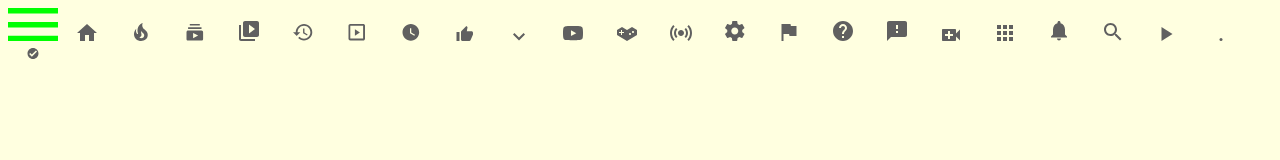
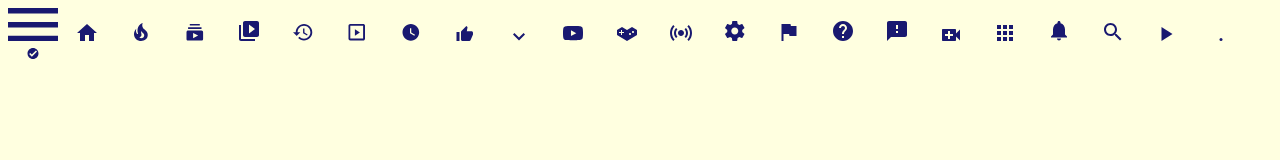
Before and after one commit to julacha/youtube, a plain HTML site: page index.html in a window 1280 px wide. Drawn offline with Linux system fonts and the light colour scheme.

Commit message:
added color

```diff
--- a/index.html
+++ b/index.html
@@ -10,74 +10,74 @@
   <svg viewBox="0 0 18 12"  xmlns="http://www.w3.org/2000/svg">
     <path d="M0 12H18V10H0V12ZM0 7H18V5H0V7ZM0 0V2H18V0H0Z" fill="inherit"/>
     </svg>
-  <svg width="20" height="17" viewBox="0 0 20 17" fill="none" xmlns="http://www.w3.org/2000/svg">
-    <path d="M8 17V11H12V17H17V9H20L10 0L0 9H3V17" fill="#606060" />
+  <svg width="20" height="17" viewBox="0 0 20 17" xmlns="http://www.w3.org/2000/svg">
+    <path d="M8 17V11H12V17H17V9H20L10 0L0 9H3V17" fill="inherit" />
     </svg>
-  <svg width="14" height="18" viewBox="0 0 14 18" fill="none" xmlns="http://www.w3.org/2000/svg">
-    <path d="M12.421 8.2C12.191 7.9 11.921 7.64 11.661 7.38C11.011 6.78 10.261 6.35 9.63096 5.72C8.17096 4.26 7.85096 1.85 8.78096 0C7.88096 0.23 7.03096 0.75 6.33096 1.32C3.79096 3.4 2.79096 7.07 3.99096 10.22C4.03096 10.32 4.07096 10.42 4.07096 10.55C4.07096 10.77 3.92096 10.97 3.72096 11.05C3.50096 11.15 3.26096 11.09 3.08096 10.93C3.02096 10.88 2.98096 10.83 2.93096 10.76C1.83096 9.33 1.65096 7.28 2.40096 5.64C0.760959 7 -0.109041 9.3 0.0109586 11.47C0.0509586 11.97 0.110959 12.47 0.280959 12.97C0.420959 13.57 0.680959 14.17 1.00096 14.7C2.04096 16.43 3.87096 17.67 5.84096 17.92C7.94096 18.19 10.191 17.8 11.801 16.32C13.601 14.66 14.251 12.02 13.301 9.72L13.171 9.46C12.971 9.01 12.701 8.59 12.391 8.21L12.421 8.2ZM9.32096 14.5C9.04096 14.74 8.59096 15 8.24096 15.1C7.14096 15.48 6.04096 14.94 5.36096 14.28C6.56096 14 7.26096 13.12 7.46096 12.23C7.63096 11.43 7.32096 10.77 7.19096 10C7.07096 9.26 7.09096 8.63 7.39096 7.94C7.54096 8.32 7.74096 8.7 7.97096 9C8.73096 10 9.92096 10.44 10.171 11.8C10.211 11.94 10.231 12.08 10.231 12.23C10.261 13.05 9.91096 13.95 9.31096 14.49L9.32096 14.5Z" fill="#606060"/>
+  <svg width="14" height="18" viewBox="0 0 14 18" xmlns="http://www.w3.org/2000/svg">
+    <path d="M12.421 8.2C12.191 7.9 11.921 7.64 11.661 7.38C11.011 6.78 10.261 6.35 9.63096 5.72C8.17096 4.26 7.85096 1.85 8.78096 0C7.88096 0.23 7.03096 0.75 6.33096 1.32C3.79096 3.4 2.79096 7.07 3.99096 10.22C4.03096 10.32 4.07096 10.42 4.07096 10.55C4.07096 10.77 3.92096 10.97 3.72096 11.05C3.50096 11.15 3.26096 11.09 3.08096 10.93C3.02096 10.88 2.98096 10.83 2.93096 10.76C1.83096 9.33 1.65096 7.28 2.40096 5.64C0.760959 7 -0.109041 9.3 0.0109586 11.47C0.0509586 11.97 0.110959 12.47 0.280959 12.97C0.420959 13.57 0.680959 14.17 1.00096 14.7C2.04096 16.43 3.87096 17.67 5.84096 17.92C7.94096 18.19 10.191 17.8 11.801 16.32C13.601 14.66 14.251 12.02 13.301 9.72L13.171 9.46C12.971 9.01 12.701 8.59 12.391 8.21L12.421 8.2ZM9.32096 14.5C9.04096 14.74 8.59096 15 8.24096 15.1C7.14096 15.48 6.04096 14.94 5.36096 14.28C6.56096 14 7.26096 13.12 7.46096 12.23C7.63096 11.43 7.32096 10.77 7.19096 10C7.07096 9.26 7.09096 8.63 7.39096 7.94C7.54096 8.32 7.74096 8.7 7.97096 9C8.73096 10 9.92096 10.44 10.171 11.8C10.211 11.94 10.231 12.08 10.231 12.23C10.261 13.05 9.91096 13.95 9.31096 14.49L9.32096 14.5Z" fill="inherit"/>
     </svg>
-  <svg width="17" height="17" viewBox="0 0 17 17" fill="none" xmlns="http://www.w3.org/2000/svg">
-    <path d="M15 5H1.6V3.3H15V5ZM13.3 0H3.3V1.6H13.3V0ZM16.6 8.3V15C16.6 16 15.9 16.6 15 16.6H1.6C0.6 16.6 0 15.9 0 15V8.3C0 7.3 0.7 6.6 1.6 6.6H15C16 6.6 16.6 7.4 16.6 8.3ZM11.6 11.6L6.6 8.9V14.3L11.6 11.6Z" fill="#606060"/>
+  <svg width="17" height="17" viewBox="0 0 17 17" xmlns="http://www.w3.org/2000/svg">
+    <path d="M15 5H1.6V3.3H15V5ZM13.3 0H3.3V1.6H13.3V0ZM16.6 8.3V15C16.6 16 15.9 16.6 15 16.6H1.6C0.6 16.6 0 15.9 0 15V8.3C0 7.3 0.7 6.6 1.6 6.6H15C16 6.6 16.6 7.4 16.6 8.3ZM11.6 11.6L6.6 8.9V14.3L11.6 11.6Z" fill="inherit"/>
     </svg>
-  <svg width="20" height="20" viewBox="0 0 20 20" fill="none" xmlns="http://www.w3.org/2000/svg">
-    <path d="M2 4H0V18C0 19.1 0.9 20 2 20H16V18H2V4ZM18 0H6C4.9 0 4 0.9 4 2V14C4 15.1 4.9 16 6 16H18C19.1 16 20 15.1 20 14V2C20 0.9 19.1 0 18 0ZM10 12.5V3.5L16 8L10 12.5Z" fill="#606060"/>
+  <svg width="20" height="20" viewBox="0 0 20 20" xmlns="http://www.w3.org/2000/svg">
+    <path d="M2 4H0V18C0 19.1 0.9 20 2 20H16V18H2V4ZM18 0H6C4.9 0 4 0.9 4 2V14C4 15.1 4.9 16 6 16H18C19.1 16 20 15.1 20 14V2C20 0.9 19.1 0 18 0ZM10 12.5V3.5L16 8L10 12.5Z" fill="inherit"/>
     </svg>
-  <svg width="20" height="17" viewBox="0 0 20 17" fill="none" xmlns="http://www.w3.org/2000/svg">
-    <path d="M10.98 0C6.43 0 2.75 3.7 2.75 8.25H0L3.57 11.82L3.61 11.95L7.31 8.25H4.58C4.58 4.71 7.45 1.83 11 1.83C14.54 1.83 17.4 4.71 17.4 8.25C17.4 11.79 14.54 14.67 11 14.67C9.22 14.67 7.62 13.94 6.46 12.77L5.16 14.07C6.66 15.57 8.71 16.5 10.99 16.5C15.57 16.5 19.27 12.8 19.27 8.25C19.27 3.69 15.57 0 11.01 0H10.98ZM10.08 4.58V9.18L14 11.48L14.66 10.38L11.46 8.48V4.58H10.08Z" fill="#606060"/>
+  <svg width="20" height="17" viewBox="0 0 20 17" xmlns="http://www.w3.org/2000/svg">
+    <path d="M10.98 0C6.43 0 2.75 3.7 2.75 8.25H0L3.57 11.82L3.61 11.95L7.31 8.25H4.58C4.58 4.71 7.45 1.83 11 1.83C14.54 1.83 17.4 4.71 17.4 8.25C17.4 11.79 14.54 14.67 11 14.67C9.22 14.67 7.62 13.94 6.46 12.77L5.16 14.07C6.66 15.57 8.71 16.5 10.99 16.5C15.57 16.5 19.27 12.8 19.27 8.25C19.27 3.69 15.57 0 11.01 0H10.98ZM10.08 4.58V9.18L14 11.48L14.66 10.38L11.46 8.48V4.58H10.08Z" fill="inherit"/>
     </svg>
-  <svg width="17" height="17" viewBox="0 0 17 17" fill="none" xmlns="http://www.w3.org/2000/svg">
-    <path fill-rule="evenodd" clip-rule="evenodd" d="M14.6028 14.6028V1.80278H1.80278V14.6028H14.6028ZM1.80278 0.00278302H14.6028C14.8474 -0.0108303 15.0923 0.0256523 15.3224 0.109996C15.5524 0.194339 15.7628 0.324766 15.9407 0.493288C16.1186 0.66181 16.2602 0.864876 16.3569 1.09005C16.4535 1.31522 16.5032 1.55775 16.5028 1.80278V14.6028C16.5173 14.8561 16.4781 15.1096 16.3877 15.3467C16.2974 15.5838 16.1579 15.7991 15.9785 15.9785C15.7991 16.1579 15.5838 16.2974 15.3467 16.3877C15.1096 16.4781 14.8561 16.5173 14.6028 16.5028H1.80278C1.55775 16.5032 1.31522 16.4535 1.09005 16.3569C0.864876 16.2602 0.661809 16.1186 0.493287 15.9407C0.324766 15.7628 0.194338 15.5524 0.109995 15.3224C0.0256516 15.0923 -0.0108311 14.8474 0.00278228 14.6028V1.80278C0.00278228 1.32539 0.192424 0.867556 0.52999 0.529991C0.867555 0.192425 1.32539 0.00278302 1.80278 0.00278302ZM6.40283 11.7028V5.30276L11.4028 8.50276L6.40283 11.7028Z" fill="#606060"/>
+  <svg width="17" height="17" viewBox="0 0 17 17" xmlns="http://www.w3.org/2000/svg">
+    <path fill-rule="evenodd" clip-rule="evenodd" d="M14.6028 14.6028V1.80278H1.80278V14.6028H14.6028ZM1.80278 0.00278302H14.6028C14.8474 -0.0108303 15.0923 0.0256523 15.3224 0.109996C15.5524 0.194339 15.7628 0.324766 15.9407 0.493288C16.1186 0.66181 16.2602 0.864876 16.3569 1.09005C16.4535 1.31522 16.5032 1.55775 16.5028 1.80278V14.6028C16.5173 14.8561 16.4781 15.1096 16.3877 15.3467C16.2974 15.5838 16.1579 15.7991 15.9785 15.9785C15.7991 16.1579 15.5838 16.2974 15.3467 16.3877C15.1096 16.4781 14.8561 16.5173 14.6028 16.5028H1.80278C1.55775 16.5032 1.31522 16.4535 1.09005 16.3569C0.864876 16.2602 0.661809 16.1186 0.493287 15.9407C0.324766 15.7628 0.194338 15.5524 0.109995 15.3224C0.0256516 15.0923 -0.0108311 14.8474 0.00278228 14.6028V1.80278C0.00278228 1.32539 0.192424 0.867556 0.52999 0.529991C0.867555 0.192425 1.32539 0.00278302 1.80278 0.00278302ZM6.40283 11.7028V5.30276L11.4028 8.50276L6.40283 11.7028Z" fill="inherit"/>
     </svg>
-  <svg width="17" height="17" viewBox="0 0 17 17" fill="none" xmlns="http://www.w3.org/2000/svg">
-    <path d="M8.33 0C3.75 0 0 3.75 0 8.33C0 12.91 3.75 16.66 8.33 16.66C12.91 16.66 16.66 12.91 16.66 8.33C16.66 3.75 12.91 0 8.33 0ZM11.83 11.83L7.5 9.16V4.16H8.75V8.5L12.5 10.75L11.83 11.83Z" fill="#606060"/>
+  <svg width="17" height="17" viewBox="0 0 17 17" xmlns="http://www.w3.org/2000/svg">
+    <path d="M8.33 0C3.75 0 0 3.75 0 8.33C0 12.91 3.75 16.66 8.33 16.66C12.91 16.66 16.66 12.91 16.66 8.33C16.66 3.75 12.91 0 8.33 0ZM11.83 11.83L7.5 9.16V4.16H8.75V8.5L12.5 10.75L11.83 11.83Z" fill="inherit"/>
     </svg>
-  <svg width="17" height="15" viewBox="0 0 17 15" fill="none" xmlns="http://www.w3.org/2000/svg">
-    <path d="M0 15H3V6H0V15ZM16.5 6.75C16.5 5.92 15.82 5.25 15 5.25H10.27L10.97 1.82L11 1.58C11 1.28 10.87 0.98 10.67 0.78L9.87 0L4.95 4.95C4.65 5.21 4.5 5.59 4.5 6V13.5C4.5 14.32 5.17 15 6 15H12.75C13.37 15 13.9 14.62 14.13 14.1L16.4 8.8C16.46 8.62 16.5 8.44 16.5 8.25V6.75Z" fill="#606060"/>
+  <svg width="17" height="15" viewBox="0 0 17 15" xmlns="http://www.w3.org/2000/svg">
+    <path d="M0 15H3V6H0V15ZM16.5 6.75C16.5 5.92 15.82 5.25 15 5.25H10.27L10.97 1.82L11 1.58C11 1.28 10.87 0.98 10.67 0.78L9.87 0L4.95 4.95C4.65 5.21 4.5 5.59 4.5 6V13.5C4.5 14.32 5.17 15 6 15H12.75C13.37 15 13.9 14.62 14.13 14.1L16.4 8.8C16.46 8.62 16.5 8.44 16.5 8.25V6.75Z" fill="inherit"/>
     </svg>
-  <svg width="12" height="8" viewBox="0 0 12 8" fill="none" xmlns="http://www.w3.org/2000/svg">
-    <path d="M10.59 0L6 4.58L1.41 0L0 1.41L6 7.41L12 1.41L10.59 0Z" fill="#606060"/>
+  <svg width="12" height="8" viewBox="0 0 12 8" xmlns="http://www.w3.org/2000/svg">
+    <path d="M10.59 0L6 4.58L1.41 0L0 1.41L6 7.41L12 1.41L10.59 0Z" fill="inherit"/>
     </svg>
-  <svg width="20" height="15" viewBox="0 0 20 15" fill="none" xmlns="http://www.w3.org/2000/svg">
-    <path d="M19.78 3.00056C19.78 3.00056 19.58 1.63056 18.98 1.03056C18.23 0.230556 17.38 0.230555 16.98 0.180555C14.2 -0.0194446 10 0.000555568 10 0.000555568C10 0.000555568 5.82 -0.0194446 3.03 0.180555C2.63 0.230555 1.79 0.230556 1.03 1.03056C0.43 1.63056 0.23 3.00056 0.23 3.00056C0.23 3.00056 0.03 4.63056 0 6.23056V7.93056C0.03 9.53056 0.23 11.1306 0.23 11.1306C0.23 11.1306 0.43 12.5306 1.03 13.1306C1.79 13.9306 2.78 13.8906 3.23 13.9806C4.8 14.1306 9.83 14.1606 10 14.1606C10 14.1606 14.2 14.1606 17 13.9606C17.38 13.9206 18.23 13.9206 19 13.1206C19.6 12.5206 19.8 11.1406 19.8 11.1406C19.8 11.1406 20 9.54056 20 7.92056V6.22056C19.98 4.62056 19.78 3.00056 19.78 3.00056ZM7.98 10.0006V4.16056L13.33 7.19056L7.97 10.0006H7.98Z" fill="#606060"/>
+  <svg width="20" height="15" viewBox="0 0 20 15" xmlns="http://www.w3.org/2000/svg">
+    <path d="M19.78 3.00056C19.78 3.00056 19.58 1.63056 18.98 1.03056C18.23 0.230556 17.38 0.230555 16.98 0.180555C14.2 -0.0194446 10 0.000555568 10 0.000555568C10 0.000555568 5.82 -0.0194446 3.03 0.180555C2.63 0.230555 1.79 0.230556 1.03 1.03056C0.43 1.63056 0.23 3.00056 0.23 3.00056C0.23 3.00056 0.03 4.63056 0 6.23056V7.93056C0.03 9.53056 0.23 11.1306 0.23 11.1306C0.23 11.1306 0.43 12.5306 1.03 13.1306C1.79 13.9306 2.78 13.8906 3.23 13.9806C4.8 14.1306 9.83 14.1606 10 14.1606C10 14.1606 14.2 14.1606 17 13.9606C17.38 13.9206 18.23 13.9206 19 13.1206C19.6 12.5206 19.8 11.1406 19.8 11.1406C19.8 11.1406 20 9.54056 20 7.92056V6.22056C19.98 4.62056 19.78 3.00056 19.78 3.00056ZM7.98 10.0006V4.16056L13.33 7.19056L7.97 10.0006H7.98Z" fill="inherit"/>
     </svg>
-  <svg width="20" height="14" viewBox="0 0 20 14" fill="none" xmlns="http://www.w3.org/2000/svg">
-    <path fill-rule="evenodd" clip-rule="evenodd" d="M20 8V3L15 0L10 3L5 0L0 3V8L10 14L20 8ZM7 6H5V8H4V6H2V5H4V3H5V5H7V6ZM13 8C12.45 8 12 7.55 12 7C12 6.45 12.45 6 13 6C13.55 6 14 6.45 14 7C14 7.55 13.55 8 13 8ZM16 6C15.45 6 15 5.55 15 5C15 4.45 15.45 4 16 4C16.55 4 17 4.45 17 5C17 5.55 16.55 6 16 6Z" fill="#606060"/>
+  <svg width="20" height="14" viewBox="0 0 20 14" xmlns="http://www.w3.org/2000/svg">
+    <path fill-rule="evenodd" clip-rule="evenodd" d="M20 8V3L15 0L10 3L5 0L0 3V8L10 14L20 8ZM7 6H5V8H4V6H2V5H4V3H5V5H7V6ZM13 8C12.45 8 12 7.55 12 7C12 6.45 12.45 6 13 6C13.55 6 14 6.45 14 7C14 7.55 13.55 8 13 8ZM16 6C15.45 6 15 5.55 15 5C15 4.45 15.45 4 16 4C16.55 4 17 4.45 17 5C17 5.55 16.55 6 16 6Z" fill="inherit"/>
     </svg>
-  <svg width="22" height="16" viewBox="0 0 22 16" fill="none" xmlns="http://www.w3.org/2000/svg">
-    <path fill-rule="evenodd" clip-rule="evenodd" d="M14.53 4.36L15.94 2.91C17.21 4.21 17.99 6.02 17.99 8C17.99 9.98 17.21 11.78 15.94 13.09L14.53 11.64C15.43 10.71 15.99 9.42 15.99 8C15.99 6.58 15.43 5.3 14.53 4.36ZM17.36 1.45L18.77 0C20.77 2.05 22 4.88 22 8.01C22 11.13 20.77 13.96 18.76 16L17.36 14.55C18.99 12.89 20 10.58 20 8.01C20 5.44 18.98 3.13 17.36 1.45ZM4.01 8C4.01 6.01 4.79 4.21 6.06 2.91L7.47 4.36C6.57 5.29 6.01 6.58 6.01 8C6.01 9.42 6.57 10.7 7.47 11.64L6.06 13.09C4.79 11.79 4.01 9.99 4.01 8ZM3.24 0L4.64 1.45C3.01 3.11 2 5.42 2 7.99C2 10.56 3.02 12.87 4.64 14.55L3.23 16C1.23 13.95 0 11.12 0 7.99C0 4.87 1.23 2.04 3.24 0ZM14 8C14 9.65685 12.6569 11 11 11C9.34315 11 8 9.65685 8 8C8 6.34315 9.34315 5 11 5C12.6569 5 14 6.34315 14 8Z" fill="#606060"/>
+  <svg width="22" height="16" viewBox="0 0 22 16" xmlns="http://www.w3.org/2000/svg">
+    <path fill-rule="evenodd" clip-rule="evenodd" d="M14.53 4.36L15.94 2.91C17.21 4.21 17.99 6.02 17.99 8C17.99 9.98 17.21 11.78 15.94 13.09L14.53 11.64C15.43 10.71 15.99 9.42 15.99 8C15.99 6.58 15.43 5.3 14.53 4.36ZM17.36 1.45L18.77 0C20.77 2.05 22 4.88 22 8.01C22 11.13 20.77 13.96 18.76 16L17.36 14.55C18.99 12.89 20 10.58 20 8.01C20 5.44 18.98 3.13 17.36 1.45ZM4.01 8C4.01 6.01 4.79 4.21 6.06 2.91L7.47 4.36C6.57 5.29 6.01 6.58 6.01 8C6.01 9.42 6.57 10.7 7.47 11.64L6.06 13.09C4.79 11.79 4.01 9.99 4.01 8ZM3.24 0L4.64 1.45C3.01 3.11 2 5.42 2 7.99C2 10.56 3.02 12.87 4.64 14.55L3.23 16C1.23 13.95 0 11.12 0 7.99C0 4.87 1.23 2.04 3.24 0ZM14 8C14 9.65685 12.6569 11 11 11C9.34315 11 8 9.65685 8 8C8 6.34315 9.34315 5 11 5C12.6569 5 14 6.34315 14 8Z" fill="inherit"/>
     </svg>
-  <svg width="20" height="20" viewBox="0 0 20 20" fill="none" xmlns="http://www.w3.org/2000/svg">
-    <path d="M17.2044 10.98C17.2444 10.66 17.2744 10.34 17.2744 10C17.2744 9.66 17.2444 9.34 17.2044 9.02L19.3044 7.37C19.5044 7.22 19.5544 6.95 19.4344 6.73L17.4344 3.27C17.3144 3.05 17.0344 2.97 16.8344 3.05L14.3344 4.05C13.8144 3.65 13.2544 3.32 12.6344 3.07L12.2644 0.42C12.2044 0.18 11.9944 0 11.7644 0H7.76444C7.49444 0 7.28444 0.18 7.26444 0.42L6.86444 3.07C6.26444 3.32 5.69444 3.67 5.16444 4.05L2.68444 3.05C2.45444 2.95 2.18444 3.05 2.08444 3.27L0.0844372 6.73C-0.0555628 6.95 0.00443737 7.23 0.184437 7.37L2.30444 9.02C2.26444 9.34 2.23444 9.67 2.23444 10C2.23444 10.33 2.25444 10.66 2.29444 10.98L0.194437 12.63C-0.00556263 12.78 -0.0555627 13.05 0.0644373 13.27L2.06444 16.73C2.18444 16.95 2.46444 17.03 2.66444 16.95L5.16444 15.95C5.68444 16.35 6.24444 16.68 6.86444 16.93L7.23444 19.58C7.27444 19.82 7.48444 20 7.73444 20H11.7344C11.9844 20 12.1944 19.82 12.2344 19.58L12.6044 16.93C13.2044 16.68 13.7744 16.33 14.3044 15.95L16.7844 16.95C17.0144 17.05 17.2844 16.95 17.3844 16.73L19.3844 13.27C19.5144 13.05 19.4644 12.77 19.2844 12.63L17.1644 10.98H17.2044ZM9.77444 13.5C7.84444 13.5 6.27444 11.93 6.27444 10C6.27444 8.07 7.84444 6.5 9.77444 6.5C11.7044 6.5 13.2744 8.07 13.2744 10C13.2744 11.93 11.7044 13.5 9.77444 13.5Z" fill="#606060"/>
+  <svg width="20" height="20" viewBox="0 0 20 20" xmlns="http://www.w3.org/2000/svg">
+    <path d="M17.2044 10.98C17.2444 10.66 17.2744 10.34 17.2744 10C17.2744 9.66 17.2444 9.34 17.2044 9.02L19.3044 7.37C19.5044 7.22 19.5544 6.95 19.4344 6.73L17.4344 3.27C17.3144 3.05 17.0344 2.97 16.8344 3.05L14.3344 4.05C13.8144 3.65 13.2544 3.32 12.6344 3.07L12.2644 0.42C12.2044 0.18 11.9944 0 11.7644 0H7.76444C7.49444 0 7.28444 0.18 7.26444 0.42L6.86444 3.07C6.26444 3.32 5.69444 3.67 5.16444 4.05L2.68444 3.05C2.45444 2.95 2.18444 3.05 2.08444 3.27L0.0844372 6.73C-0.0555628 6.95 0.00443737 7.23 0.184437 7.37L2.30444 9.02C2.26444 9.34 2.23444 9.67 2.23444 10C2.23444 10.33 2.25444 10.66 2.29444 10.98L0.194437 12.63C-0.00556263 12.78 -0.0555627 13.05 0.0644373 13.27L2.06444 16.73C2.18444 16.95 2.46444 17.03 2.66444 16.95L5.16444 15.95C5.68444 16.35 6.24444 16.68 6.86444 16.93L7.23444 19.58C7.27444 19.82 7.48444 20 7.73444 20H11.7344C11.9844 20 12.1944 19.82 12.2344 19.58L12.6044 16.93C13.2044 16.68 13.7744 16.33 14.3044 15.95L16.7844 16.95C17.0144 17.05 17.2844 16.95 17.3844 16.73L19.3844 13.27C19.5144 13.05 19.4644 12.77 19.2844 12.63L17.1644 10.98H17.2044ZM9.77444 13.5C7.84444 13.5 6.27444 11.93 6.27444 10C6.27444 8.07 7.84444 6.5 9.77444 6.5C11.7044 6.5 13.2744 8.07 13.2744 10C13.2744 11.93 11.7044 13.5 9.77444 13.5Z" fill="inherit"/>
     </svg>
-  <svg width="15" height="17" viewBox="0 0 15 17" fill="none" xmlns="http://www.w3.org/2000/svg">
-    <path d="M9.4 2L9 0H0V17H2V10H7.6L8 12H15V2H9.4Z" fill="#606060"/>
+  <svg width="15" height="17" viewBox="0 0 15 17" xmlns="http://www.w3.org/2000/svg">
+    <path d="M9.4 2L9 0H0V17H2V10H7.6L8 12H15V2H9.4Z" fill="inherit"/>
     </svg>
-  <svg width="20" height="20" viewBox="0 0 20 20" fill="none" xmlns="http://www.w3.org/2000/svg">
-    <path d="M10 0C4.48 0 0 4.48 0 10C0 15.52 4.48 20 10 20C15.52 20 20 15.52 20 10C20 4.48 15.52 0 10 0ZM11 17H9V15H11V17ZM13.07 9.25L12.17 10.17C11.45 10.9 11 11.5 11 13H9V12.5C9 11.4 9.45 10.4 10.17 9.67L11.41 8.41C11.78 8.05 12 7.55 12 7C12 5.9 11.1 5 10 5C8.9 5 8 5.9 8 7H6C6 4.79 7.79 3 10 3C12.21 3 14 4.79 14 7C14 7.88 13.64 8.68 13.07 9.25Z" fill="#606060"/>
+  <svg width="20" height="20" viewBox="0 0 20 20" xmlns="http://www.w3.org/2000/svg">
+    <path d="M10 0C4.48 0 0 4.48 0 10C0 15.52 4.48 20 10 20C15.52 20 20 15.52 20 10C20 4.48 15.52 0 10 0ZM11 17H9V15H11V17ZM13.07 9.25L12.17 10.17C11.45 10.9 11 11.5 11 13H9V12.5C9 11.4 9.45 10.4 10.17 9.67L11.41 8.41C11.78 8.05 12 7.55 12 7C12 5.9 11.1 5 10 5C8.9 5 8 5.9 8 7H6C6 4.79 7.79 3 10 3C12.21 3 14 4.79 14 7C14 7.88 13.64 8.68 13.07 9.25Z" fill="inherit"/>
     </svg>
-  <svg width="20" height="20" viewBox="0 0 20 20" fill="none" xmlns="http://www.w3.org/2000/svg">
-    <path d="M18 0H2C0.9 0 0.00999999 0.9 0.00999999 2L0 20L4 16H18C19.1 16 20 15.1 20 14V2C20 0.9 19.1 0 18 0ZM11 12H9V10H11V12ZM11 8H9V4H11V8Z" fill="#606060"/>
+  <svg width="20" height="20" viewBox="0 0 20 20" xmlns="http://www.w3.org/2000/svg">
+    <path d="M18 0H2C0.9 0 0.00999999 0.9 0.00999999 2L0 20L4 16H18C19.1 16 20 15.1 20 14V2C20 0.9 19.1 0 18 0ZM11 12H9V10H11V12ZM11 8H9V4H11V8Z" fill="inherit"/>
     </svg>
-  <svg width="18" height="12" viewBox="0 0 18 12" fill="none" xmlns="http://www.w3.org/2000/svg">
-    <path d="M14 4.5V1C14 0.45 13.55 0 13 0H1C0.45 0 0 0.45 0 1V11C0 11.55 0.45 12 1 12H13C13.55 12 14 11.55 14 11V7.5L18 11.5V0.5L14 4.5ZM11 7H8V10H6V7H3V5H6V2H8V5H11V7Z" fill="#606060"/>
+  <svg width="18" height="12" viewBox="0 0 18 12" xmlns="http://www.w3.org/2000/svg">
+    <path d="M14 4.5V1C14 0.45 13.55 0 13 0H1C0.45 0 0 0.45 0 1V11C0 11.55 0.45 12 1 12H13C13.55 12 14 11.55 14 11V7.5L18 11.5V0.5L14 4.5ZM11 7H8V10H6V7H3V5H6V2H8V5H11V7Z" fill="inherit"/>
     </svg>
-  <svg width="16" height="16" viewBox="0 0 16 16" fill="none" xmlns="http://www.w3.org/2000/svg">
-    <path d="M0 4H4V0H0V4ZM6 16H10V12H6V16ZM0 16H4V12H0V16ZM0 10H4V6H0V10ZM6 10H10V6H6V10ZM12 0V4H16V0H12ZM6 4H10V0H6V4ZM12 10H16V6H12V10ZM12 16H16V12H12V16Z" fill="#606060"/>
+  <svg width="16" height="16" viewBox="0 0 16 16"  xmlns="http://www.w3.org/2000/svg">
+    <path d="M0 4H4V0H0V4ZM6 16H10V12H6V16ZM0 16H4V12H0V16ZM0 10H4V6H0V10ZM6 10H10V6H6V10ZM12 0V4H16V0H12ZM6 4H10V0H6V4ZM12 10H16V6H12V10ZM12 16H16V12H12V16Z" fill="inherit"/>
     </svg>
-  <svg width="16" height="20" viewBox="0 0 16 20" fill="none" xmlns="http://www.w3.org/2000/svg">
-    <path d="M8 19.5C9.1 19.5 10 18.6 10 17.5H6C6 18.6 6.9 19.5 8 19.5ZM14 13.5V8.5C14 5.43 12.36 2.86 9.5 2.18V1.5C9.5 0.67 8.83 0 8 0C7.17 0 6.5 0.67 6.5 1.5V2.18C3.63 2.86 2 5.42 2 8.5V13.5L0 15.5V16.5H16V15.5L14 13.5Z" fill="#606060"/>
+  <svg width="16" height="20" viewBox="0 0 16 20"  xmlns="http://www.w3.org/2000/svg">
+    <path d="M8 19.5C9.1 19.5 10 18.6 10 17.5H6C6 18.6 6.9 19.5 8 19.5ZM14 13.5V8.5C14 5.43 12.36 2.86 9.5 2.18V1.5C9.5 0.67 8.83 0 8 0C7.17 0 6.5 0.67 6.5 1.5V2.18C3.63 2.86 2 5.42 2 8.5V13.5L0 15.5V16.5H16V15.5L14 13.5Z" fill="inherit"/>
     </svg>
-  <svg width="18" height="18" viewBox="0 0 18 18" fill="none" xmlns="http://www.w3.org/2000/svg">
-    <path d="M12.5 11H11.71L11.43 10.73C12.41 9.59 13 8.11 13 6.5C13 2.91 10.09 0 6.5 0C2.91 0 0 2.91 0 6.5C0 10.09 2.91 13 6.5 13C8.11 13 9.59 12.41 10.73 11.43L11 11.71V12.5L16 17.49L17.49 16L12.5 11ZM6.5 11C4.01 11 2 8.99 2 6.5C2 4.01 4.01 2 6.5 2C8.99 2 11 4.01 11 6.5C11 8.99 8.99 11 6.5 11Z" fill="#606060"/>
+  <svg width="18" height="18" viewBox="0 0 18 18"  xmlns="http://www.w3.org/2000/svg">
+    <path d="M12.5 11H11.71L11.43 10.73C12.41 9.59 13 8.11 13 6.5C13 2.91 10.09 0 6.5 0C2.91 0 0 2.91 0 6.5C0 10.09 2.91 13 6.5 13C8.11 13 9.59 12.41 10.73 11.43L11 11.71V12.5L16 17.49L17.49 16L12.5 11ZM6.5 11C4.01 11 2 8.99 2 6.5C2 4.01 4.01 2 6.5 2C8.99 2 11 4.01 11 6.5C11 8.99 8.99 11 6.5 11Z" fill="inherit"/>
     </svg>
-  <svg width="11" height="14" viewBox="0 0 11 14" fill="none" xmlns="http://www.w3.org/2000/svg">
-    <path d="M0 0V14L11 7L0 0Z" fill="#606060"/>
+  <svg width="11" height="14" viewBox="0 0 11 14" xmlns="http://www.w3.org/2000/svg">
+    <path d="M0 0V14L11 7L0 0Z" fill="inherit"/>
     </svg>
-  <svg width="3" height="3" viewBox="0 0 3 3" fill="none" xmlns="http://www.w3.org/2000/svg">
-    <circle cx="1.5" cy="1.5" r="1.5" fill="#606060"/>
+  <svg width="3" height="3" viewBox="0 0 3 3" xmlns="http://www.w3.org/2000/svg">
+    <circle cx="1.5" cy="1.5" r="1.5" fill="inherit"/>
     </svg>
-  <svg width="11" height="11" viewBox="0 0 11 11" fill="none" xmlns="http://www.w3.org/2000/svg">
-    <path fill-rule="evenodd" clip-rule="evenodd" d="M5.5 0C2.464 0 0 2.464 0 5.5C0 8.536 2.464 11 5.5 11C8.536 11 11 8.536 11 5.5C11 2.464 8.536 0 5.5 0ZM4.356 8.7615L1.6335 6.039L2.761 4.9115L4.356 6.5065L8.3985 2.464L9.526 3.5915L4.356 8.7615Z" fill="#606060"/>
+  <svg width="11" height="11" viewBox="0 0 11 11" xmlns="http://www.w3.org/2000/svg">
+    <path fill-rule="evenodd" clip-rule="evenodd" d="M5.5 0C2.464 0 0 2.464 0 5.5C0 8.536 2.464 11 5.5 11C8.536 11 11 8.536 11 5.5C11 2.464 8.536 0 5.5 0ZM4.356 8.7615L1.6335 6.039L2.761 4.9115L4.356 6.5065L8.3985 2.464L9.526 3.5915L4.356 8.7615Z" fill="inherit"/>
     </svg>
 
 
--- a/style.css
+++ b/style.css
@@ -3,6 +3,6 @@ body{
 }
 
 svg{
-    fill:lime;
+    fill: midnightblue;
     width: 50px;
 }
```
